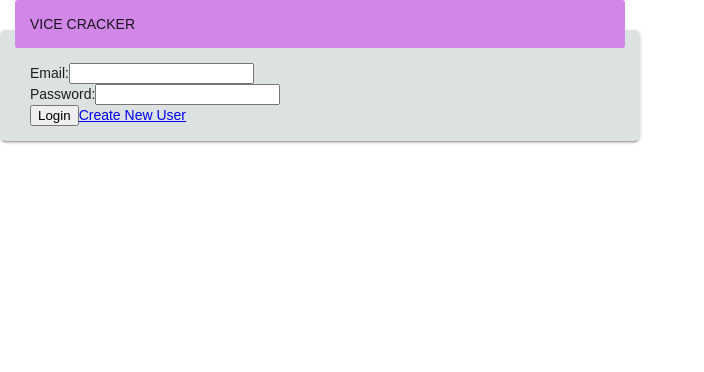
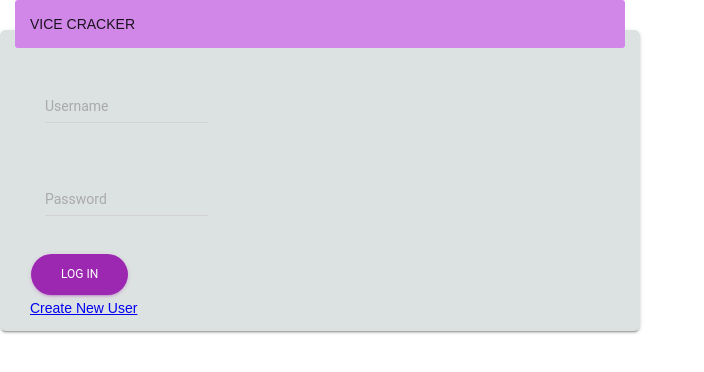
Before and after one commit to mildlysharpcoders/vice-cracker, a React (Create React App) app in the folder client/: page / in a window 1280 px wide. Shown: the top 372 px of the page, without its empty margins (0-704 px from the left). Built offline with nearby package versions, Linux system fonts and the light colour scheme.

Commit message:
broke all the references/routes on the id page probably but it doesn't look as bad now

```diff
--- a/client/src/assets/jss/material-kit-react/components/buttonStyle.jsx
+++ b/client/src/assets/jss/material-kit-react/components/buttonStyle.jsx
@@ -23,7 +23,7 @@ import {
   successColor,
   warningColor,
   dangerColor
-} from "assets/jss/material-kit-react.jsx";
+} from "./../../material-kit-react.jsx";
 
 const buttonStyle = {
   button: {
--- a/client/src/assets/jss/material-kit-react/components/customInputStyle.jsx
+++ b/client/src/assets/jss/material-kit-react/components/customInputStyle.jsx
@@ -20,7 +20,7 @@ import {
   dangerColor,
   successColor,
   defaultFont
-} from "assets/jss/material-kit-react.jsx";
+} from "./../../material-kit-react.jsx";
 
 const customInputStyle = {
   disabled: {
--- /dev/null
+++ b/client/src/components/CustomButtons/Button.jsx
@@ -0,0 +1,101 @@
+/*!
+
+=========================================================
+* Material Kit React - v1.7.0
+=========================================================
+
+* Product Page: https://www.creative-tim.com/product/material-kit-react
+* Copyright 2019 Creative Tim (https://www.creative-tim.com)
+* Licensed under MIT (https://github.com/creativetimofficial/material-kit-react/blob/master/LICENSE.md)
+
+* Coded by Creative Tim
+
+=========================================================
+
+* The above copyright notice and this permission notice shall be included in all copies or substantial portions of the Software.
+
+*/
+import React from "react";
+// nodejs library to set properties for components
+import PropTypes from "prop-types";
+// nodejs library that concatenates classes
+import classNames from "classnames";
+
+// @material-ui/core components
+import makeStyles from "@material-ui/core/styles/makeStyles";
+import Button from "@material-ui/core/Button";
+
+// core components
+
+import buttonStyle from "./../../assets/jss/material-kit-react/components/buttonStyle";
+
+const makeComponentStyles = makeStyles(() => ({
+  ...buttonStyle
+}));
+
+const RegularButton = React.forwardRef((props, ref) => {
+  const {
+    color,
+    round,
+    children,
+    fullWidth,
+    disabled,
+    simple,
+    size,
+    block,
+    link,
+    justIcon,
+    className,
+    ...rest
+  } = props;
+
+  const classes = makeComponentStyles();
+
+  const btnClasses = classNames({
+    [classes.button]: true,
+    [classes[size]]: size,
+    [classes[color]]: color,
+    [classes.round]: round,
+    [classes.fullWidth]: fullWidth,
+    [classes.disabled]: disabled,
+    [classes.simple]: simple,
+    [classes.block]: block,
+    [classes.link]: link,
+    [classes.justIcon]: justIcon,
+    [className]: className
+  });
+  return (
+    <Button {...rest} ref={ref} className={btnClasses}>
+      {children}
+    </Button>
+  );
+});
+
+RegularButton.propTypes = {
+  color: PropTypes.oneOf([
+    "primary",
+    "info",
+    "success",
+    "warning",
+    "danger",
+    "rose",
+    "white",
+    "facebook",
+    "twitter",
+    "google",
+    "github",
+    "transparent"
+  ]),
+  size: PropTypes.oneOf(["sm", "lg"]),
+  simple: PropTypes.bool,
+  round: PropTypes.bool,
+  fullWidth: PropTypes.bool,
+  disabled: PropTypes.bool,
+  block: PropTypes.bool,
+  link: PropTypes.bool,
+  justIcon: PropTypes.bool,
+  children: PropTypes.node,
+  className: PropTypes.string
+};
+
+export default RegularButton;
--- /dev/null
+++ b/client/src/components/CustomInput/CustomInput.jsx
@@ -0,0 +1,109 @@
+/*!
+
+=========================================================
+* Material Kit React - v1.7.0
+=========================================================
+
+* Product Page: https://www.creative-tim.com/product/material-kit-react
+* Copyright 2019 Creative Tim (https://www.creative-tim.com)
+* Licensed under MIT (https://github.com/creativetimofficial/material-kit-react/blob/master/LICENSE.md)
+
+* Coded by Creative Tim
+
+=========================================================
+
+* The above copyright notice and this permission notice shall be included in all copies or substantial portions of the Software.
+
+*/
+import React from "react";
+// nodejs library to set properties for components
+import PropTypes from "prop-types";
+// nodejs library that concatenates classes
+import classNames from "classnames";
+// @material-ui/core components
+import withStyles from "@material-ui/core/styles/withStyles";
+import FormControl from "@material-ui/core/FormControl";
+import InputLabel from "@material-ui/core/InputLabel";
+import Input from "@material-ui/core/Input";
+
+import customInputStyle from "./../../assets/jss/material-kit-react/components/customInputStyle";
+
+function CustomInput({ ...props }) {
+  const {
+    classes,
+    formControlProps,
+    labelText,
+    id,
+    labelProps,
+    inputProps,
+    error,
+    white,
+    inputRootCustomClasses,
+    success
+  } = props;
+
+  const labelClasses = classNames({
+    [" " + classes.labelRootError]: error,
+    [" " + classes.labelRootSuccess]: success && !error
+  });
+  const underlineClasses = classNames({
+    [classes.underlineError]: error,
+    [classes.underlineSuccess]: success && !error,
+    [classes.underline]: true,
+    [classes.whiteUnderline]: white
+  });
+  const marginTop = classNames({
+    [inputRootCustomClasses]: inputRootCustomClasses !== undefined
+  });
+  const inputClasses = classNames({
+    [classes.input]: true,
+    [classes.whiteInput]: white
+  });
+  var formControlClasses;
+  if (formControlProps !== undefined) {
+    formControlClasses = classNames(
+      formControlProps.className,
+      classes.formControl
+    );
+  } else {
+    formControlClasses = classes.formControl;
+  }
+  return (
+    <FormControl {...formControlProps} className={formControlClasses}>
+      {labelText !== undefined ? (
+        <InputLabel
+          className={classes.labelRoot + " " + labelClasses}
+          htmlFor={id}
+          {...labelProps}
+        >
+          {labelText}
+        </InputLabel>
+      ) : null}
+      <Input
+        classes={{
+          input: inputClasses,
+          root: marginTop,
+          disabled: classes.disabled,
+          underline: underlineClasses
+        }}
+        id={id}
+        {...inputProps}
+      />
+    </FormControl>
+  );
+}
+
+CustomInput.propTypes = {
+  classes: PropTypes.object.isRequired,
+  labelText: PropTypes.node,
+  labelProps: PropTypes.object,
+  id: PropTypes.string,
+  inputProps: PropTypes.object,
+  formControlProps: PropTypes.object,
+  inputRootCustomClasses: PropTypes.string,
+  error: PropTypes.bool,
+  success: PropTypes.bool,
+  white: PropTypes.bool
+};
+
+export default withStyles(customInputStyle)(CustomInput);
--- /dev/null
+++ b/client/src/components/Grid/GridItem.jsx
@@ -0,0 +1,55 @@
+/*!
+
+=========================================================
+* Material Kit React - v1.7.0
+=========================================================
+
+* Product Page: https://www.creative-tim.com/product/material-kit-react
+* Copyright 2019 Creative Tim (https://www.creative-tim.com)
+* Licensed under MIT (https://github.com/creativetimofficial/material-kit-react/blob/master/LICENSE.md)
+
+* Coded by Creative Tim
+
+=========================================================
+
+* The above copyright notice and this permission notice shall be included in all copies or substantial portions of the Software.
+
+*/
+import React from "react";
+// nodejs library to set properties for components
+import PropTypes from "prop-types";
+// @material-ui/core components
+import withStyles from "@material-ui/core/styles/withStyles";
+import Grid from "@material-ui/core/Grid";
+
+const style = {
+  grid: {
+    position: "relative",
+    width: "100%",
+    minHeight: "1px",
+    paddingRight: "15px",
+    paddingLeft: "15px",
+    flexBasis: "auto"
+  }
+};
+
+function GridItem({ ...props }) {
+  const { classes, children, className, ...rest } = props;
+  return (
+    <Grid item {...rest} className={classes.grid + " " + className}>
+      {children}
+    </Grid>
+  );
+}
+
+GridItem.defaultProps = {
+  className: ""
+};
+
+GridItem.propTypes = {
+  classes: PropTypes.object.isRequired,
+  children: PropTypes.node,
+  className: PropTypes.string
+};
+
+export default withStyles(style)(GridItem);
--- a/client/src/components/Grid/index.js
+++ /dev/null
@@ -1,28 +0,0 @@
-import React from "react";
-
-// Exporting the Container, Row, and Col components from this file
-
-// This Container component allows us to use a bootstrap container without worrying about class names
-export function Container({ fluid, children }) {
-  return <div className={`container${fluid ? "-fluid" : ""}`}>{children}</div>;
-}
-
-// This Row component lets us use a bootstrap row without having to think about class names
-export function Row({ fluid, children }) {
-  return <div className={`row${fluid ? "-fluid" : ""}`}>{children}</div>;
-}
-
-// This Col component lets us size bootstrap columns with less syntax
-// e.g. <Col size="md-12"> instead of <div className="col-md-12">
-export function Col({ size, children }) {
-  return (
-    <div
-      className={size
-        .split(" ")
-        .map(size => "col-" + size)
-        .join(" ")}
-    >
-      {children}
-    </div>
-  );
-}
--- a/client/src/pages/Login.js
+++ b/client/src/pages/Login.js
@@ -5,7 +5,9 @@ import API from "../utils/API";
 import Card from "../components/Card/Card.jsx";
 import CardHeader from "../components/Card/CardHeader.jsx";
 import CardBody from "../components/Card/CardBody.jsx";
-
+import Button from "../components/CustomButtons/Button.jsx";
+import GridItem from "../components/Grid/GridItem.jsx";
+import CustomInput from "../components/CustomInput/CustomInput.jsx";
 
 
 
@@ -61,26 +63,33 @@ class Login extends Component {
 
         {this.renderRedirect()}
 
-        <form>
-          Email:
-          <input
-            type="text"
-            name="email"
-            value={this.state.email}
-            onChange={this.handleInputChange}
-          />
+
+        <GridItem xs={12} sm={12} md={4}>
+              <CustomInput
+                  labelText="Username"
+                  id="float"
+                  formControlProps={{
+                      fullWidth: true
+                  }}
+              />
+          </GridItem>
           <br />
-          Password:
-          <input
-            type="password"
-            name="password"
-            value={this.state.password}
-            onChange={this.handleInputChange}
-          />
+          <GridItem xs={12} sm={12} md={4}>
+              <CustomInput
+                  labelText="Password"
+                  id="float"
+                  formControlProps={{
+                      fullWidth: true
+                  }}
+              />
+          </GridItem>
+
+
           <br />
-          <input type="submit" value="Login" onClick={this.handleButtonClick} />
+          <Button color="primary" round>Log In</Button>
+          <br />
           <Link to="/create">Create New User</Link>
-        </form>
+
         </CardBody>
         </Card>
 
```
Also changed, not shown: client/src/components/Grid/GridContainer.jsx (added, +53 -0 lines).
